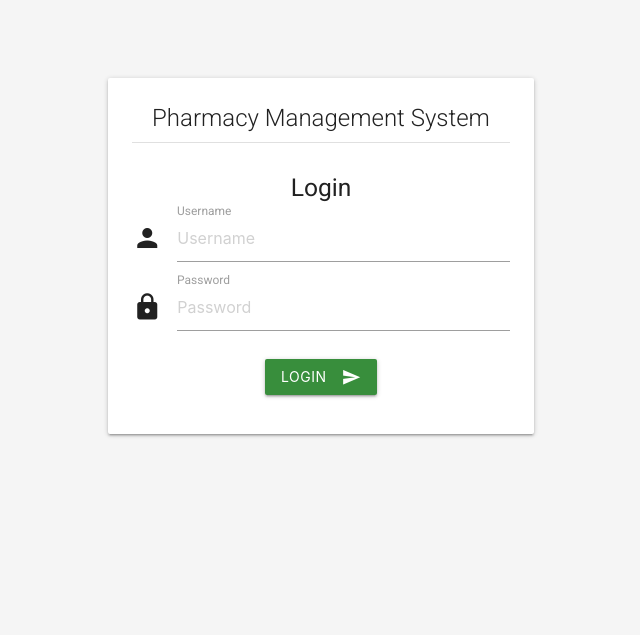
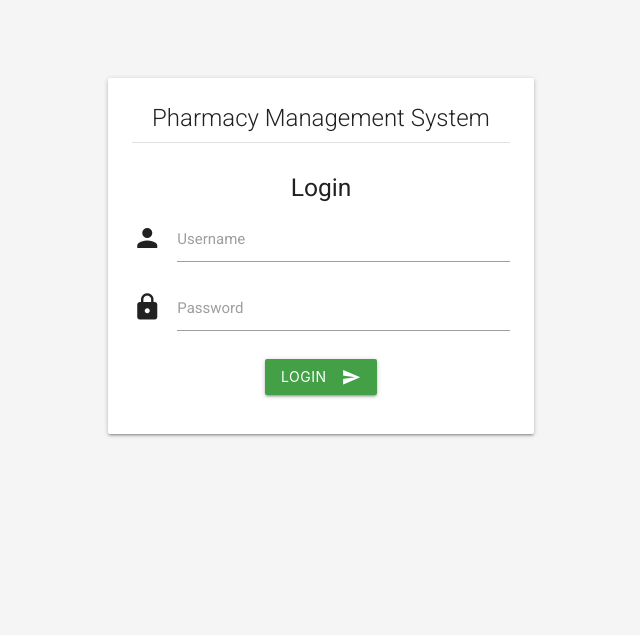
Before and after one commit to PMS12343/take-it, a Django app: page /login/ in a window 1280 px wide. Shown: the top 635 px of the page, without its empty margins (319-959 px from the left). Run offline with Django 4.2, Linux system fonts and the light colour scheme; some libraries are stand-ins or nearby versions.

Commit message:
Update login form and view:  Improved login form UI using Materialize and simplified login view logic.
Replit-Commit-Author: Agent
Replit-Commit-Session-Id: 3c2daeb6-2392-4764-a541-5070dff4f0ef
Replit-Commit-Screenshot-Url: https://storage.googleapis.com/screenshot-production-us-central1/b4720288-42d9-40bf-9e3c-cc01f7cd26bd/ea1bfe3f-fde0-4c5c-a3e6-37a7d2a5185c.jpg

```diff
--- a/pharmacy_app/templates/login.html
+++ b/pharmacy_app/templates/login.html
@@ -12,25 +12,19 @@
                 <div class="section">
                     <h5 class="center-align">Login</h5>
 
-                    <form method="post">
+                    <form method="post" action="{% url 'login' %}">
                         {% csrf_token %}
 
                         <div class="input-field">
                             <i class="material-icons prefix">person</i>
-                            {{ form.username }}
-                            <label for="{{ form.username.id_for_label }}">Username</label>
-                            {% if form.username.errors %}
-                                <span class="red-text">{{ form.username.errors.0 }}</span>
-                            {% endif %}
+                            <input type="text" id="username" name="username" class="validate" required>
+                            <label for="username">Username</label>
                         </div>
 
                         <div class="input-field">
                             <i class="material-icons prefix">lock</i>
-                            {{ form.password }}
-                            <label for="{{ form.password.id_for_label }}">Password</label>
-                            {% if form.password.errors %}
-                                <span class="red-text">{{ form.password.errors.0 }}</span>
-                            {% endif %}
+                            <input type="password" id="password" name="password" class="validate" required>
+                            <label for="password">Password</label>
                         </div>
 
                         {% if form.non_field_errors %}
@@ -40,7 +34,7 @@
                         {% endif %}
 
                         <div class="center-align" style="margin-top: 20px;">
-                            <button class="btn waves-effect waves-light" type="submit">
+                            <button class="btn waves-effect waves-light green darken-1" type="submit">
                                 Login <i class="material-icons right">send</i>
                             </button>
                         </div>
--- a/pharmacy_app/views.py
+++ b/pharmacy_app/views.py
@@ -37,27 +37,22 @@ def login_view(request):
         return redirect('dashboard')
 
     if request.method == 'POST':
-        print(f"Login attempt with: {request.POST.get('username')}")
-        form = UserLoginForm(request, data=request.POST)
-        if form.is_valid():
-            username = form.cleaned_data.get('username')
-            password = form.cleaned_data.get('password')
-            print(f"Form is valid. Authenticating user: {username}")
-            user = authenticate(username=username, password=password)
-            if user is not None:
-                print(f"Authentication successful for user: {username}")
-                login(request, user)
-                next_url = request.GET.get('next', 'dashboard')
-                return redirect(next_url)
-            else:
-                print(f"Authentication failed for user: {username}")
-                messages.error(request, "Invalid username or password.")
+        username = request.POST.get('username')
+        password = request.POST.get('password')
+        print(f"Login attempt with username: {username}")
+
+        user = authenticate(request, username=username, password=password)
+
+        if user is not None:
+            print(f"Authentication successful for user: {username}")
+            login(request, user)
+            next_url = request.GET.get('next', 'dashboard')
+            return redirect(next_url)
         else:
-            print(f"Form validation errors: {form.errors}")
-    else:
-        form = UserLoginForm()
+            print(f"Authentication failed for user: {username}")
+            messages.error(request, "Invalid username or password.")
 
-    return render(request, 'login.html', {'form': form})
+    return render(request, 'login.html')
 
 def logout_view(request):
     """Handle user logout"""
```
